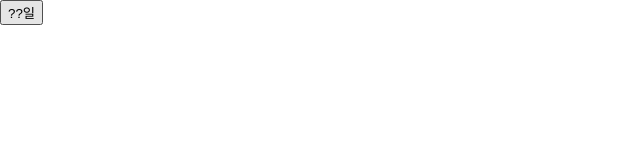
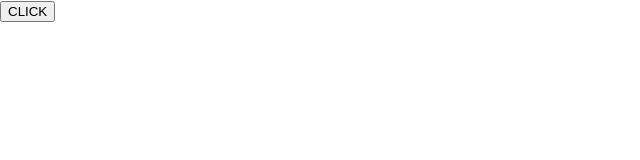
Before and after one commit to UlsanBigDev/ChunMa, a React (Create React App) app: page / in a window 1280 px wide. Shown: the top 160 px of the page, without its empty margins (0-640 px from the left). Built offline with nearby package versions, Linux system fonts and the light colour scheme.

Commit message:
Modal 1.1

```diff
--- a/src/App.css
+++ b/src/App.css
@@ -28,15 +28,17 @@
   color: #61dafb;
 }
 
-.Modal-container {
-  background-color: #a4a7af;
-  height: 30%;
-  width: 30%;
-  display: none;
+
+.Modal-content {
+  background-color: #f1f1f1;
+  max-width: 200px;
+  max-height: 300px;
+  display:block;
+  position: absolute;
 }
-.Modal-container.on {
+/* .Modal-content.on {
   display: block;
-}
+} */
 
 @keyframes App-logo-spin {
   from {
--- a/src/App.tsx
+++ b/src/App.tsx
@@ -4,12 +4,9 @@ import './App.css';
 import Modal from './page/Modal';
 
 function App() {
-  const [isModal, setIsModal] = useState<boolean>(false);
-
   return (
     <div>
-      <button onClick={()=>{setIsModal(!isModal)}}>??일</button>
-      <Modal status={isModal}/>
+      <Modal/>
     </div>
   );
 }
--- a/src/page/Modal.tsx
+++ b/src/page/Modal.tsx
@@ -1,18 +1,26 @@
 import React, {useState} from 'react';
 import '../App.css';
 
-function Modal(props: any) {
-
-    const status = props.status ? "Modal-container on" : "Modal-container"
+function Modal() {
+    const [isModal, setIsModal] = useState<boolean>(false);
+    const toggleModal = () => {
+        setIsModal(!isModal);
+    };
 
     return (
-        <div className={status}>
-            <h1>..?일</h1>
-            {/* <button>+</button> */}
-            <div>모달모달...</div>
-            <div>모달..</div>
-            <button onClick={()=>{}}>x</button>
+        <div>
+            <button onClick={toggleModal}>CLICK</button>
+
+            {isModal && (
+                <div className="Modal-content">
+                    <h2>This is Modal</h2>
+                    <div>this is modal modla modal</div>
+                    <button onClick={toggleModal}>X</button>
+                </div>
+            )}
+
         </div>
+
     );
 }
 
```
